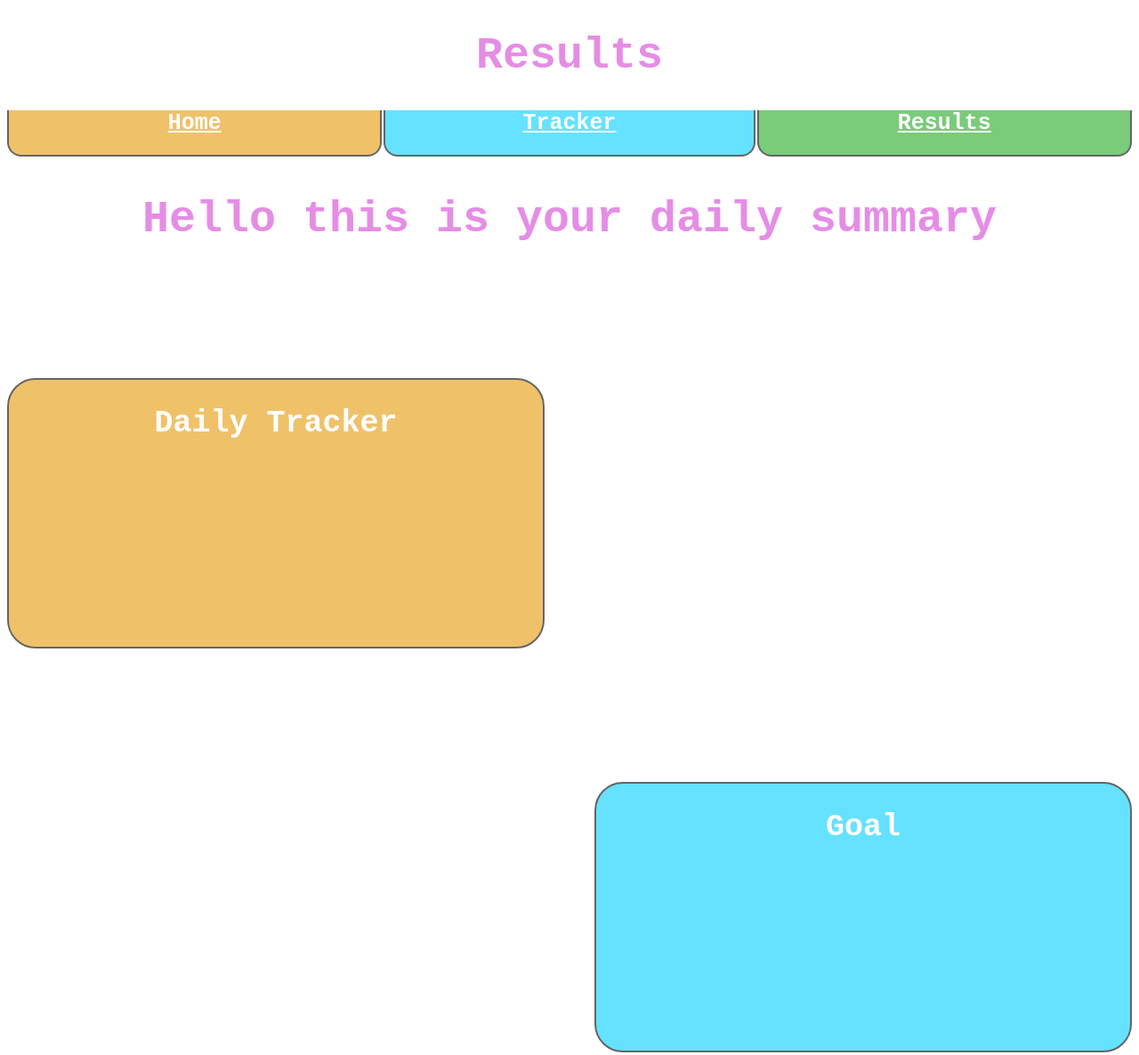
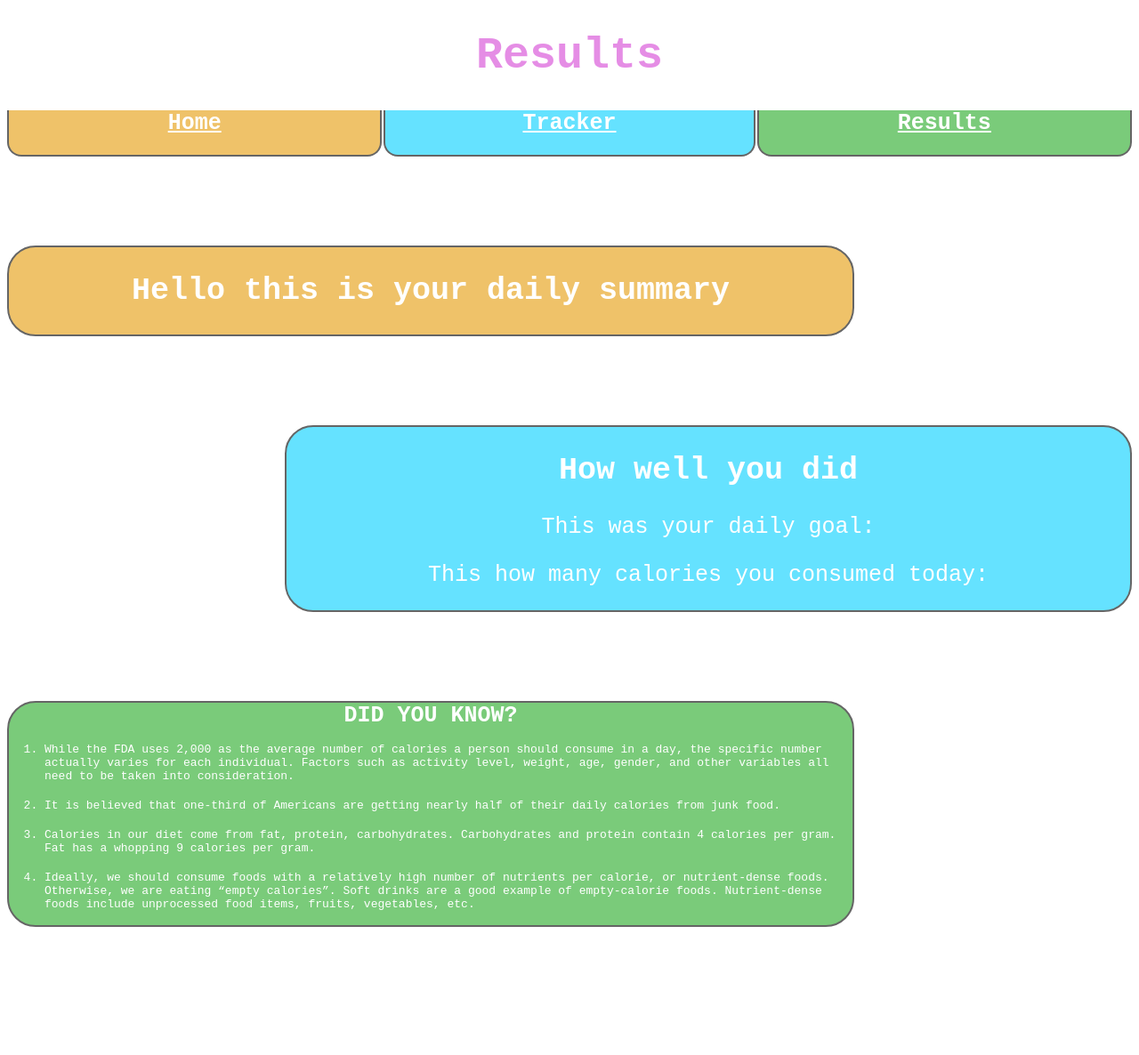
Before and after one commit to Zoot83/vaulting-violet-surgeons, a plain HTML site: page result.html in a window 1280 px wide. Shown: the top 1186 px of the page at 89% size. After the commit the page ends 1050 px from the top, so only its background shows below. Drawn offline with Linux system fonts and the light colour scheme.

Commit message:
modified:   assets/css/result.css 	modified:   assets/css/tracker.css 	modified:   assets/javascript/result.js 	modified:   result.html 	modified:   tracker.html

```diff
--- a/assets/css/result.css
+++ b/assets/css/result.css
@@ -38,19 +38,15 @@ p {
     margin-top: 50px;
 }
 .resultDiv {
-    width: 600px;
+    width: 75%;
     color: white;
-    height: 300px;
     border: 2px solid black;
     border-radius: 32px;
     opacity: 60%;
-    margin-top: 150px;
+    margin-top: 100px;
     background-color: var(--firstColor);
 }
-.resultcenter {
-    text-align: center;
-}
-.inputCentering {
+#inputCentering {
     display: grid;
     grid-template-columns: 1fr 1fr 1fr;
 }
@@ -70,6 +66,10 @@ div ul {
     justify-content: center;
     align-items: center;
 }
-#goalinput {
-    font-size: 30px;
+#goalbox p {
+    font-size: 25px;
+    font-family: var(--commonFont);
 }
+#goalresultbox li {
+    font-family: var(--commonFont);
+}
--- a/assets/css/tracker.css
+++ b/assets/css/tracker.css
@@ -54,6 +54,16 @@ h3 {
   margin-bottom: 15px;
 }
 
+form button {
+    width: 100px;
+}
+
+
+  .food-container{
+    margin-right: 300px;
+    margin-top: 50px;
+  }
+
   .autocomplete-list{
     position: absolute;
     top:70px;
@@ -62,6 +72,7 @@ h3 {
     margin: 0;
     padding: 0;
     width: 100%;
+    max-height:200px;
     overflow-y: auto;
   }
 
@@ -98,21 +109,12 @@ h3 {
 
   li {
     text-align: center;
-    color: black;
+    color: white;
     font-size: 20px;
     font-family: var(--commonFont);
+    opacity: 60%;
   }
 
-
-  .food-remove{
-    width:250px;
-  }
-
-  .remove-food{
-    display: flex;
-    flex-direction: column;
-    align-items: flex-start;
-    margin-left: 50px;
-    margin-top: 380px;
-    position: fixed;
-  }
+#userInfo{
+  margin: 25px;
+}
--- a/assets/javascript/result.js
+++ b/assets/javascript/result.js
@@ -1,10 +1,9 @@
-var dataI = document.getElementById("trackerinput");
+var dataI = document.getElementById("calorieinput");
 var goalI = document.getElementById("goalinput");
 var nameI = document.getElementById("nameinput")
 var userCall = localStorage.getItem('userName');
 var userGoal = localStorage.getItem("calorieGoal");
 var userDaily = document.querySelector('userData');
-console.log(localStorage.getItem('userName'));
 dataI.textContent = localStorage.getItem("data");
 goalI.textContent = localStorage.getItem("calorieGoal");
-nameI.textContent = localStorage.getItem("userName")
+nameI.textContent = localStorage.getItem("userName");
--- a/result.html
+++ b/result.html
@@ -1,4 +1,3 @@
-
 <!DOCTYPE html>
 <html lang="en">
 <head>
@@ -19,34 +18,27 @@
         </nav>
     </header>
     <section id="resultbox">
-        <div>
-            <h1>Hello <span id="nameinput"></span> this is your daily summary</h1>
-        </div>
-        </div>
        <div id="dailybox" class="resultDiv">
-           <h2>Daily Tracker</h2>
-         <div class="inputCentering">
-            <br>
-           <div id="trackerinput"></div>
-           <br>
-         </div>
+           <h2>Hello <span id="nameinput"></span> this is your daily summary</h2>
        </div>
+       <!-- This Shit Makes Sense -->
        <div  id="goalbox" class="resultDiv">
-           <h2>Goal</h2>
-        <div class="resultcenter">
-           <div id="goalinput"></div>
-        </div>
+           <h2>How well you did</h2>
+           <p>This was your daily goal: <span id="goalinput"></span></p>
+           <p>This how many calories you consumed today: <span id="calorieinput"></span></p>
        </div>
+        <!-- This Shit Makes Sense -->
        <div  id="goalresultbox" class="resultDiv">
            <h2 id="didyouknow">DID YOU KNOW?</h2>
-        <div>
-           <ul>While the FDA uses 2,000 as the average number of calories a person should consume in a day, the specific number actually varies for each individual. Factors such as activity level, weight, age, gender, and other variables all need to be taken into consideration.</ul>
-           <ul>It is believed that one-third of Americans are getting nearly half of their daily calories from junk food.</ul>
-           <ul>Calories in our diet come from fat, protein, carbohydrates.  Carbohydrates and protein contain 4 calories per gram.  Fat has a whopping 9 calories per gram.</ul>
-           <ul>Ideally, we should consume foods with a relatively high number of nutrients per calorie, or nutrient-dense foods.  Otherwise, we are eating “empty calories”.  Soft drinks are a good example of empty-calorie foods. Nutrient-dense foods include unprocessed food items, fruits, vegetables, etc.</ul>
-        </div>
-        <div class="resultcenter">
-        </div>
+            <ol>
+                <li>While the FDA uses 2,000 as the average number of calories a person should consume in a day, the specific number actually varies for each individual. Factors such as activity level, weight, age, gender, and other variables all need to be taken into consideration.</li>
+                 <br>
+                <li>It is believed that one-third of Americans are getting nearly half of their daily calories from junk food.</li>
+                 <br>
+                <li>Calories in our diet come from fat, protein, carbohydrates.  Carbohydrates and protein contain 4 calories per gram.  Fat has a whopping 9 calories per gram.</li>
+                 <br>
+                <li>Ideally, we should consume foods with a relatively high number of nutrients per calorie, or nutrient-dense foods.  Otherwise, we are eating “empty calories”.  Soft drinks are a good example of empty-calorie foods. Nutrient-dense foods include unprocessed food items, fruits, vegetables, etc.</li>
+            </ol>
        </div>
     </section>
 </body>
```
Also changed, not shown: tracker.html (+3 -2 lines).
